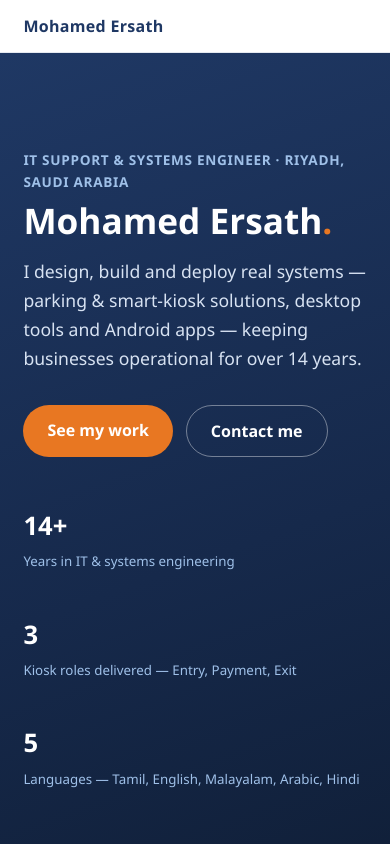
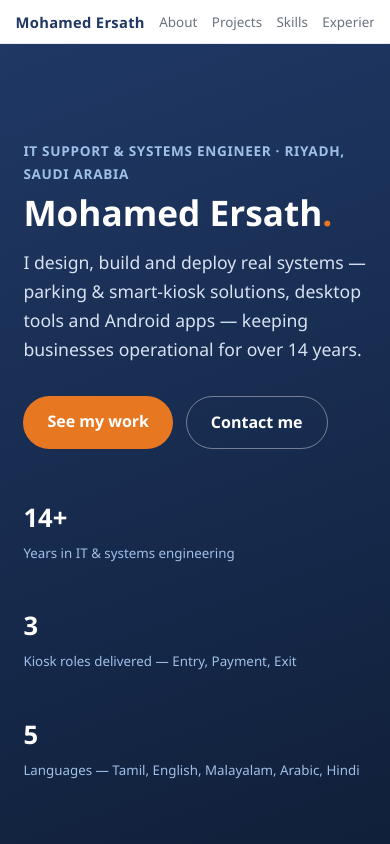
Before and after one commit to irshrish/systems-engineer-portfolio, a plain HTML site: page Mohamed-Ersath-Portfolio.html in a window 390 px wide. Shown: the top 844 px of the page. Drawn offline with Linux system fonts and the light colour scheme.

Commit message:
Keep the section nav usable on phones instead of hiding it

```diff
--- a/Mohamed-Ersath-Portfolio.html
+++ b/Mohamed-Ersath-Portfolio.html
@@ -59,7 +59,13 @@
     color:var(--grey);text-decoration:none;margin-left:1.4rem;font-size:.95rem;font-weight:500;
   }
   nav .links a:hover{color:var(--blue)}
-  @media(max-width:640px){nav .links{display:none}}
+  @media(max-width:640px){
+    nav{padding:.6rem 4vw;gap:.9rem}
+    nav .brand{white-space:nowrap;flex:0 0 auto;font-size:.92rem}
+    nav .links{display:flex;flex:1 1 auto;min-width:0;margin-left:0;gap:.9rem;overflow-x:auto;scrollbar-width:none;-webkit-overflow-scrolling:touch}
+    nav .links::-webkit-scrollbar{display:none}
+    nav .links a{margin:0;flex:0 0 auto;white-space:nowrap;font-size:.84rem}
+  }
 
   /* layout helper: keeps content in a readable column */
   .wrap{max-width:1060px;margin:0 auto;padding:0 6vw}
```
Also changed, not shown: index.html (+7 -1 lines).
